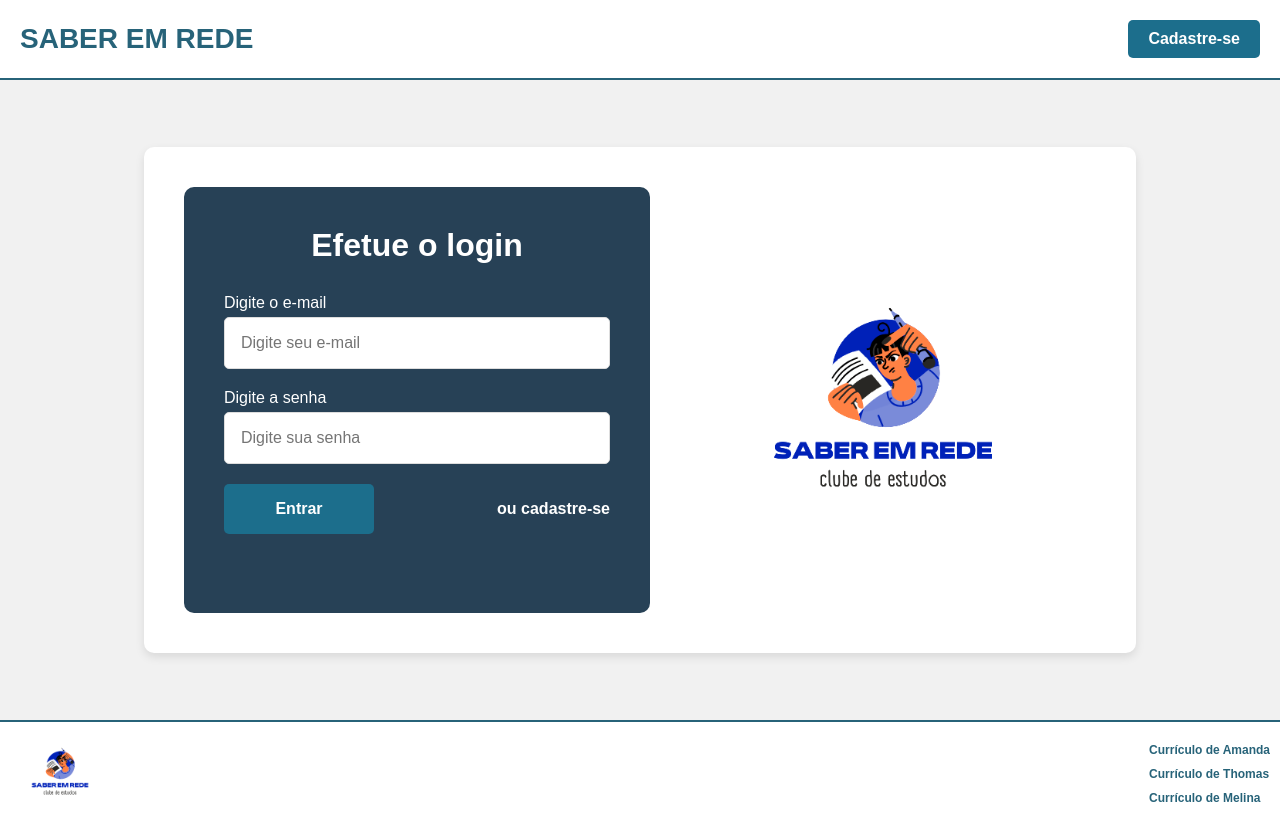
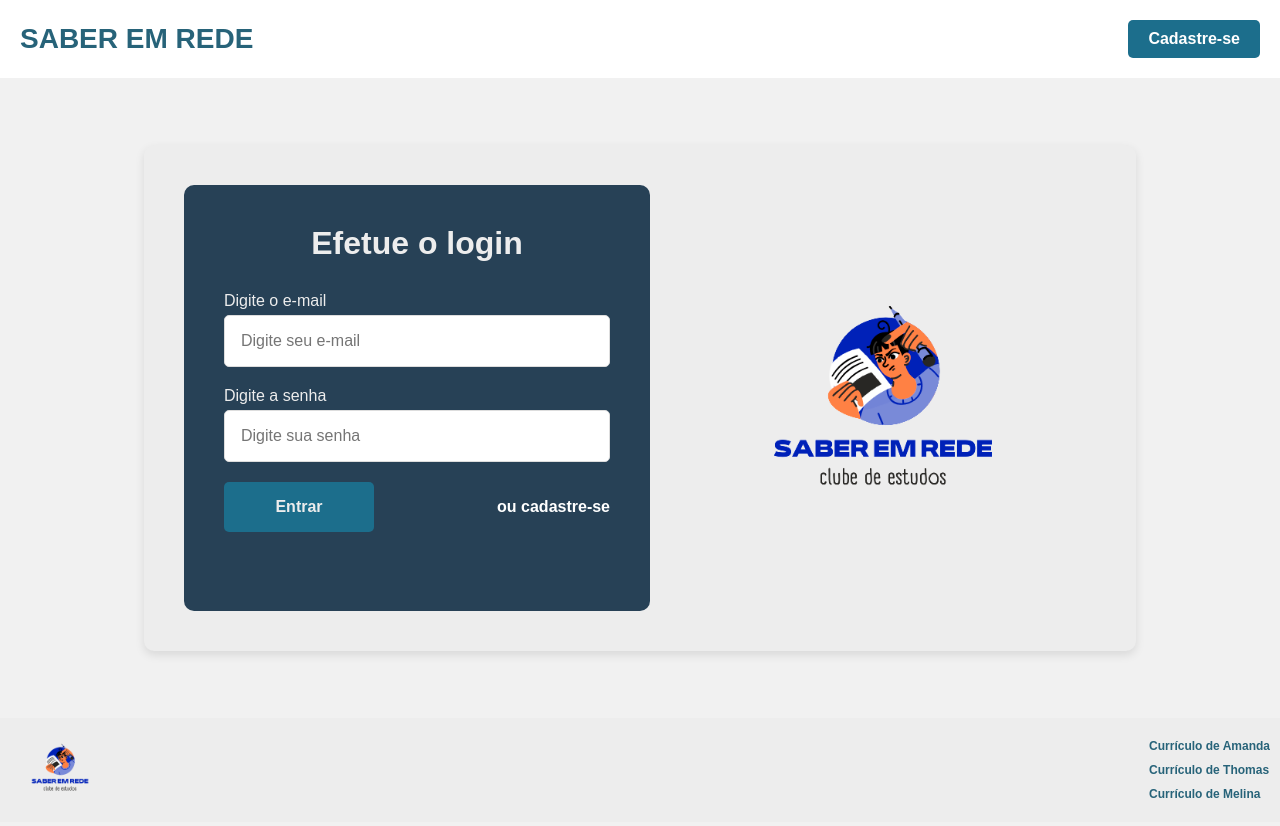
Before and after one commit to mel-a8/ODS4, a plain HTML site: page Projeto 1/login.html in a window 1280 px wide. Drawn offline with Linux system fonts and the light colour scheme.

Commit message:
Update login.css

```diff
--- a/Projeto 1/login.css
+++ b/Projeto 1/login.css
@@ -15,8 +15,6 @@ body {
 header {
   background-color: #fff;
   padding: 20px;
-  color: #276379;
-  border-bottom: 2px solid #276379;
 }
 
 .header-container {
@@ -56,7 +54,7 @@ main {
 .login-container {
   display: flex;
   justify-content: space-between;
-  background-color: #fff;
+  background-color: #EDEDED;
   padding: 40px;
   border-radius: 10px;
   box-shadow: 0 4px 10px rgba(0, 0, 0, 0.1);
@@ -75,7 +73,7 @@ main {
 h2 {
   font-size: 32px;
   margin-bottom: 30px;
-  color: #fff;
+  color: #EDEDED;
   text-align: center;
 }
 
@@ -83,7 +81,7 @@ label {
   font-size: 16px;
   margin-bottom: 5px;
   display: block;
-  color: #fff;
+  color: #EDEDED;
 }
 
 input {
@@ -105,7 +103,7 @@ button {
   width: 150px;
   padding: 16px;
   background-color: #1C6E8C;
-  color: #fff;
+  color: #EDEDED;
   border: none;
   border-radius: 5px;
   font-weight: bold;
@@ -144,9 +142,8 @@ button:hover {
 
 /* Rodapé */
 footer {
-  background-color: #fff;
+  background-color: #EDEDED;
   padding: 0;
-  border-top: 2px solid #276379;
 }
 
 .footer-container {
```
